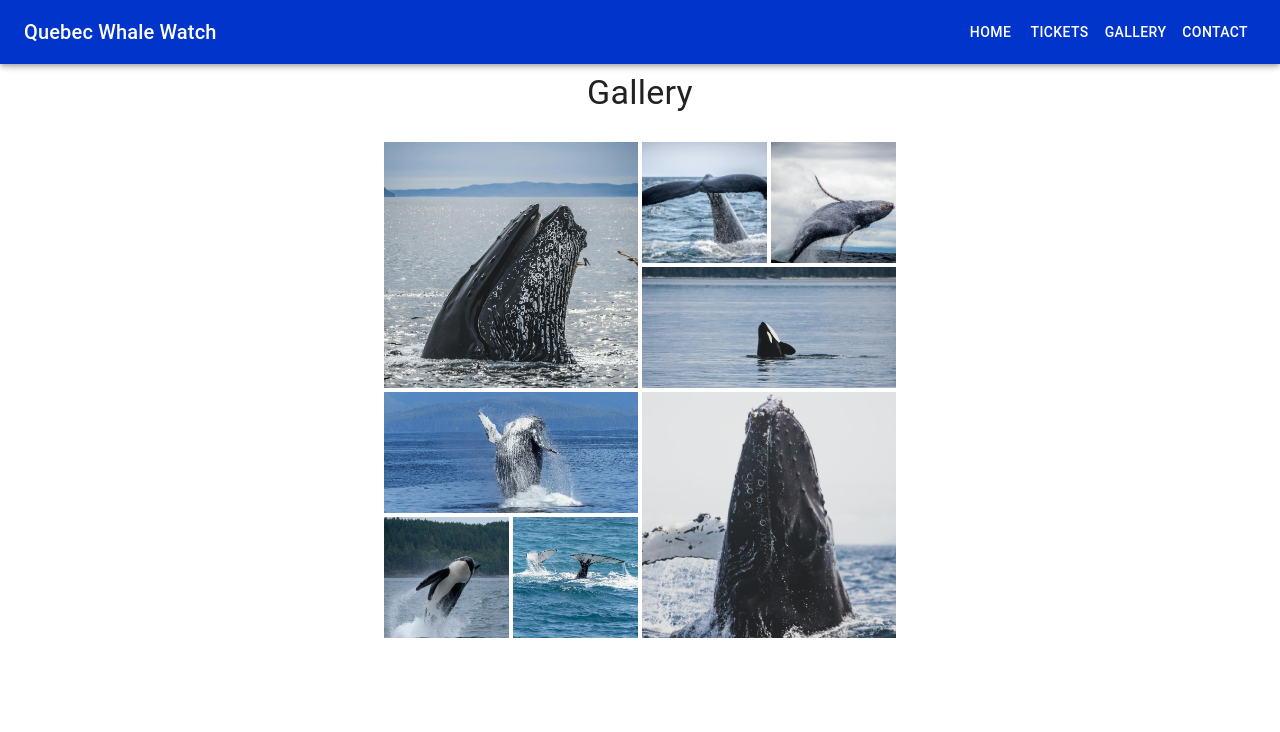
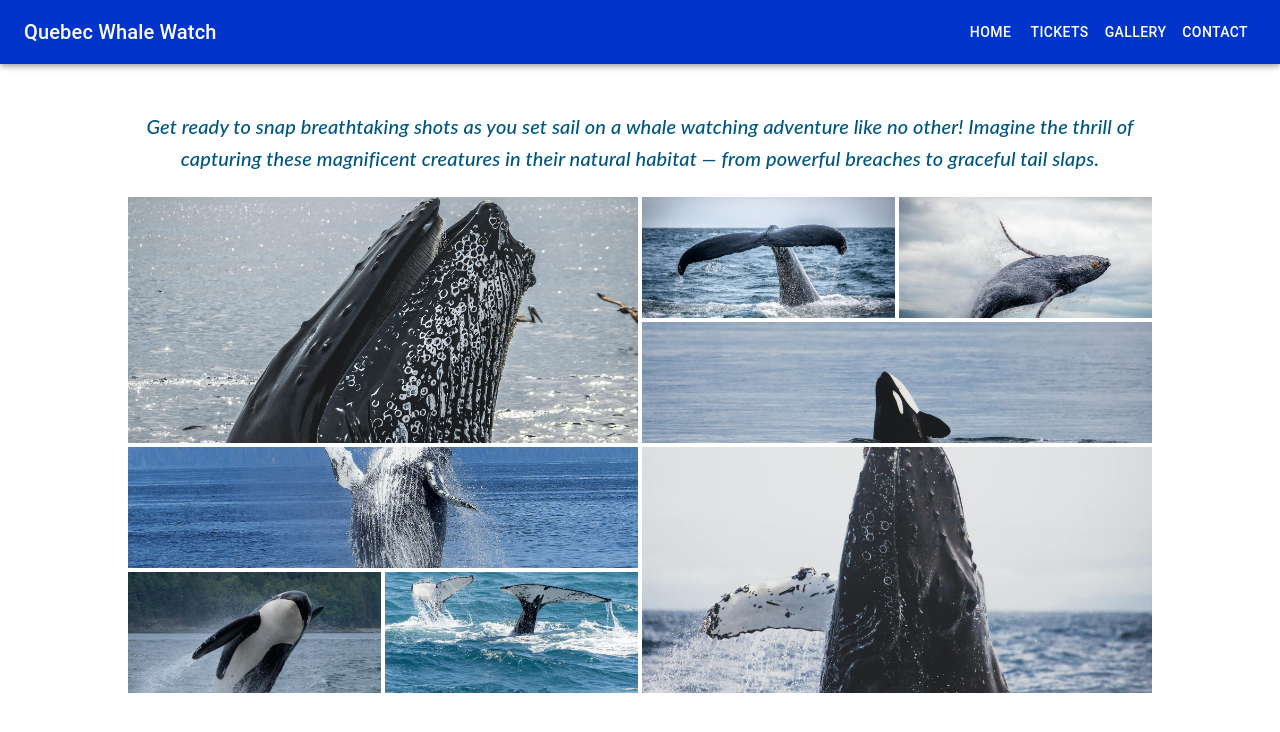
Before and after one commit to farhatzafar/whalewatch, a React (Vite) app in the folder quebec-whale-watch/: page /gallery in a window 1280 px wide. Shown: the top 732 px of the page. Built offline with nearby package versions, Linux system fonts and the light colour scheme.

Commit message:
change title of gallery

```diff
--- a/quebec-whale-watch/src/pages/Gallery.tsx
+++ b/quebec-whale-watch/src/pages/Gallery.tsx
@@ -27,13 +27,13 @@ export default function QuiltedImageList() {
   return (
     <div
     style={{
-        position: 'absolute',
-        left: '50%',
-        top: '50%',
-        transform: 'translate(-50%, -50%)'
+    //     position: 'absolute',
+    //     left: '50%',
+    //     top: '50%',
+    //     transform: 'translate(-50%, -50%)'
     }}
 >
-    <Box
+<Box
       sx={{
         display: 'flex',
         flexDirection: 'column',    // Stack items vertically
@@ -46,9 +46,18 @@ export default function QuiltedImageList() {
 
       }}
     >
+
       {/* Title */}
-      <Typography variant="h4" gutterBottom>
-          Gallery
+      <Typography variant="h6" gutterBottom
+      sx={{
+        paddingLeft: '10%',
+        paddingRight: '10%',
+        paddingTop: '3%',
+        fontFamily: 'Lato, sans-serif',
+        color: '#00557f',
+        fontStyle: 'italic'
+      }}>
+      Get ready to snap breathtaking shots as you set sail on a whale watching adventure like no other! Imagine the thrill of capturing these magnificent creatures in their natural habitat — from powerful breaches to graceful tail slaps.
         </Typography>
 
       {/* ImageList */}
```
